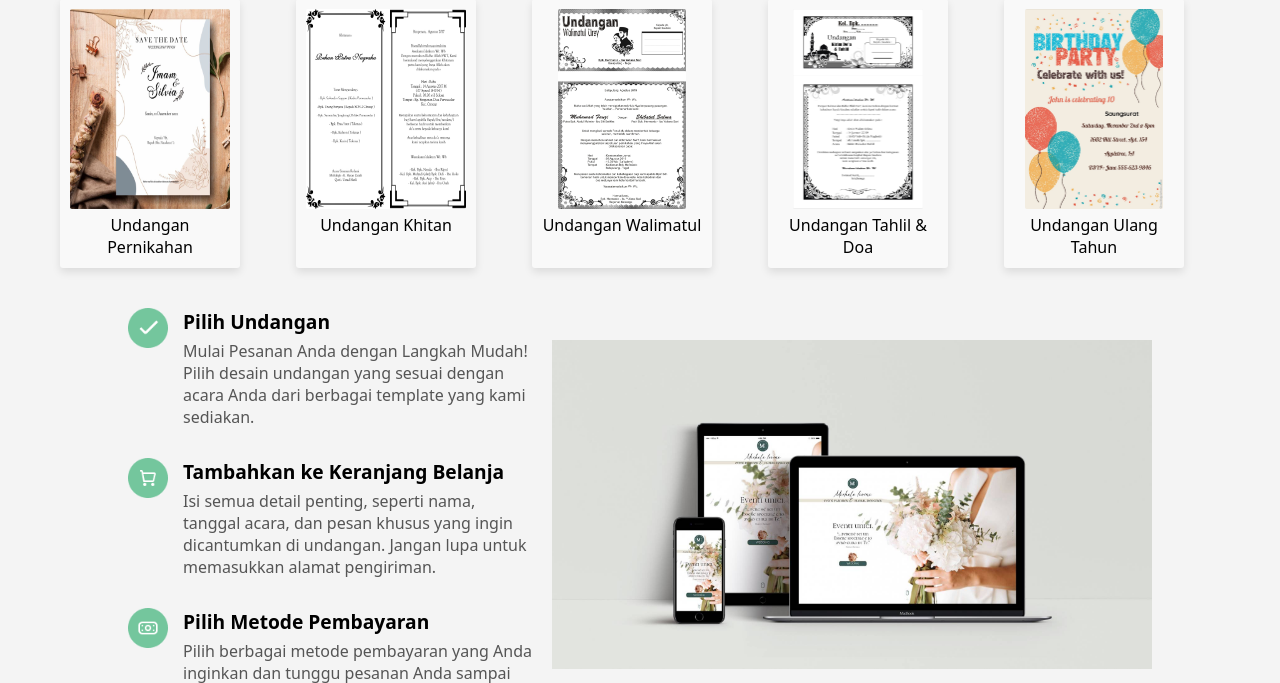
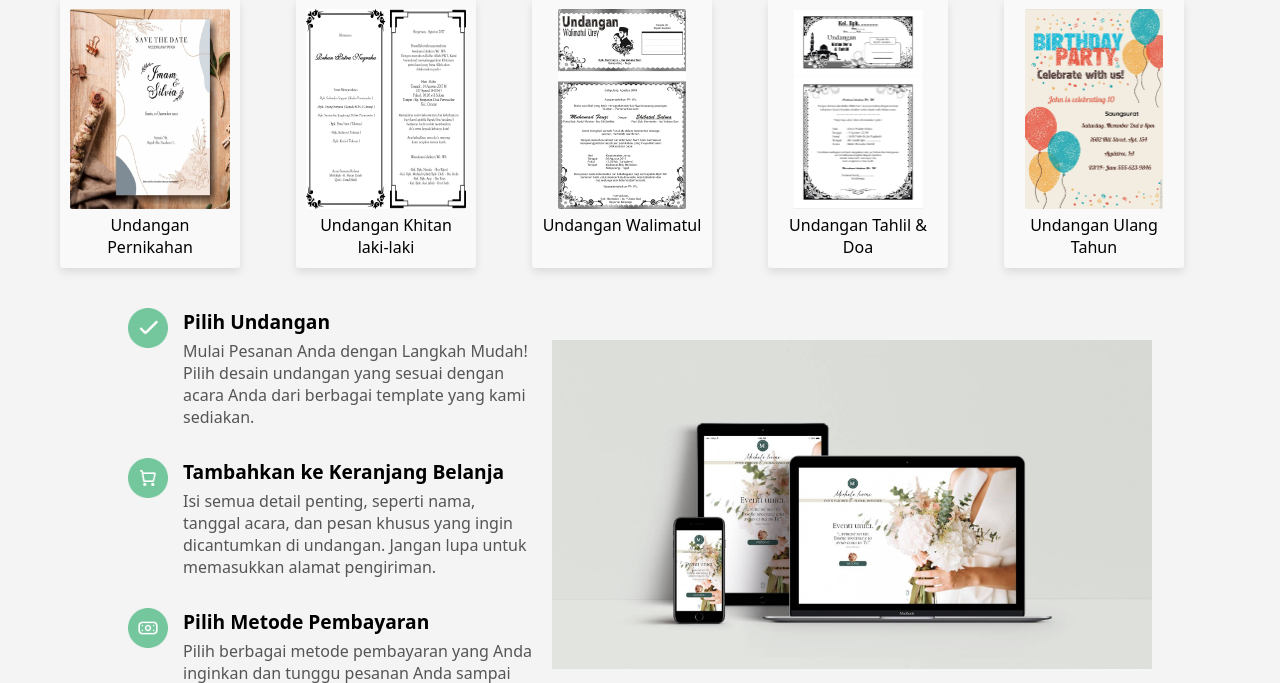
Before and after one commit to syaifuldani/ppl_cetak_undangan, a PHP site: page /customer/index.php in a window 1280 px wide. Shown: the part 782-1465 px from the top of the page. Run offline with PHP 8.4, Linux system fonts and the light colour scheme; style sheets or scripts are compiled from the project's sources.

Commit message:
memperbarui data base

```diff
--- a/customer/index.php
+++ b/customer/index.php
@@ -61,7 +61,7 @@ session_start();
                 <div class="product-card-dsbrd">
                     <a href="#">
                         <img src="../resources/img/homeimg/khitanan.jpeg" alt="Undangan Khitan">
-            <p>Undangan Khitan</p>
+                        <p>Undangan Khitan laki-laki</p>
                     </a>
                 </div>
                 <div class="product-card-dsbrd">
```
Lines whose indentation alone changed are shown as unchanged.
